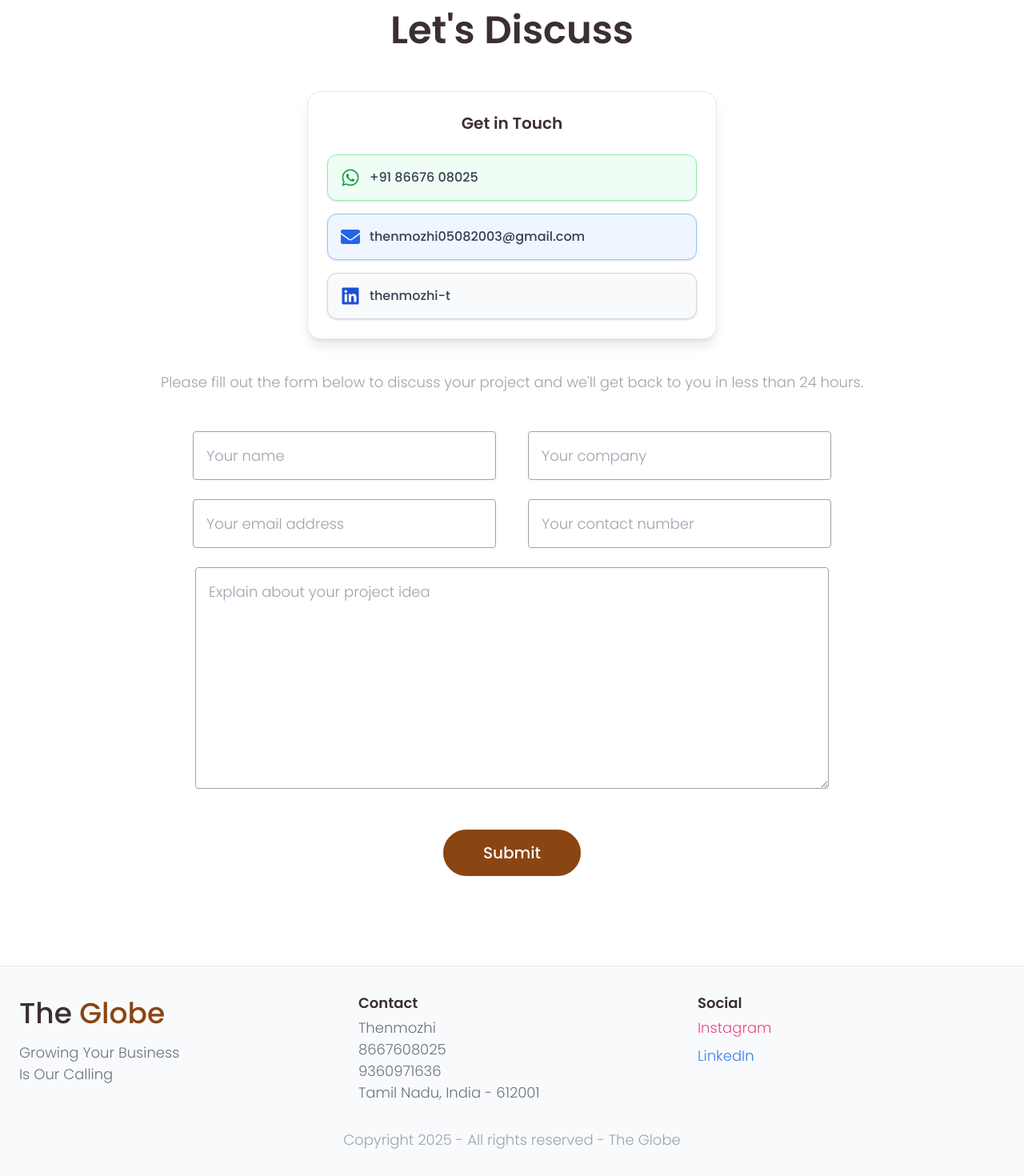
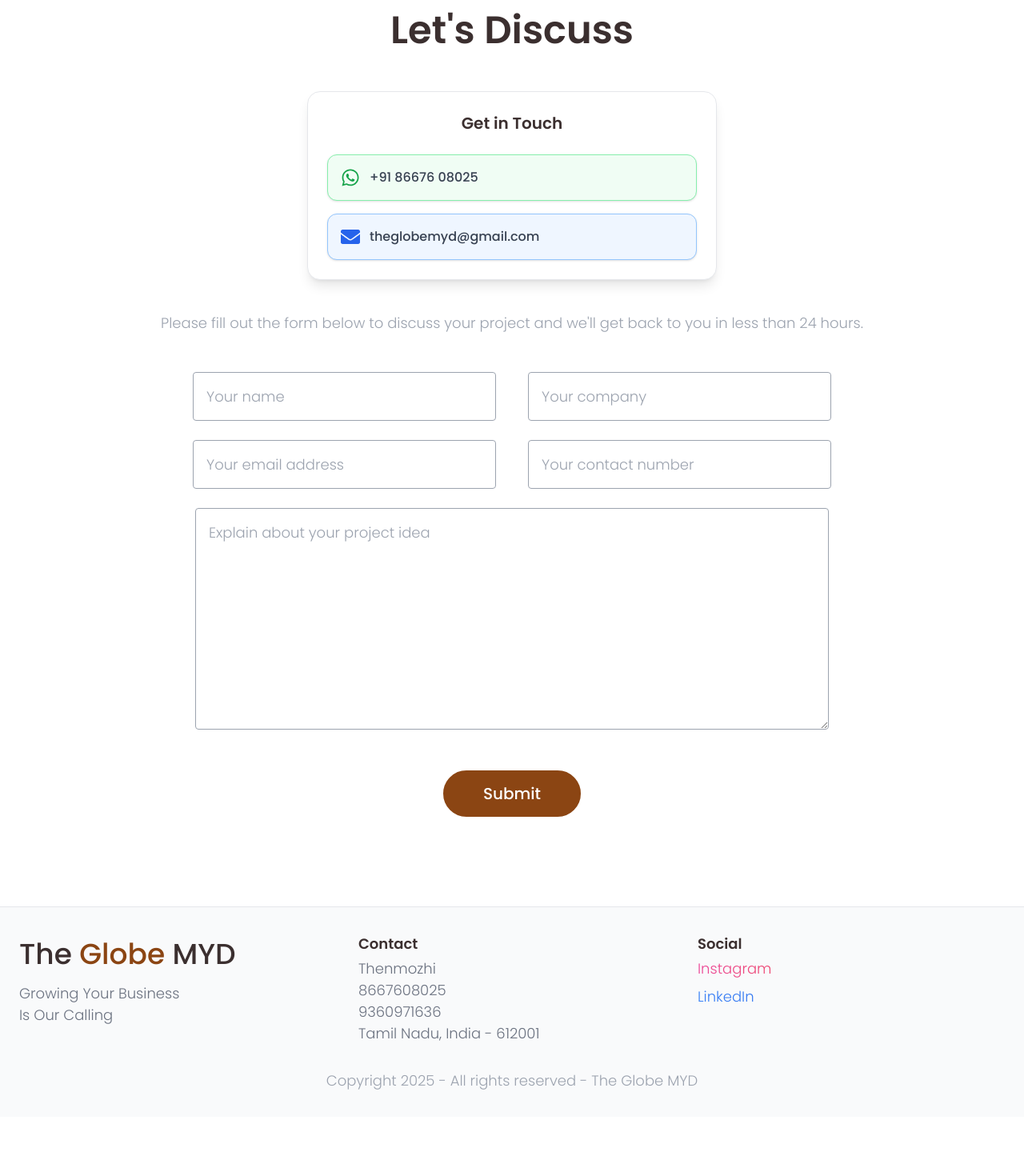
Before and after one commit to AbiXnash/theglobe, a React (Create React App) app: page /discuss-project in a window 1280 px wide. Shown: the part 165-1635 px from the top of the page at 80% size. After the commit the page ends 1561 px from the top, so only its background shows below. Built offline with nearby package versions, Linux system fonts and the light colour scheme.

Commit message:
Updated EmailJS, changed Company name

```diff
--- a/public/index.html
+++ b/public/index.html
@@ -32,8 +32,9 @@
       work correctly both with client-side routing and a non-root public URL.
       Learn how to configure a non-root public URL by running `npm run build`.
     -->
-    <title>The Globe</title>
+    <title>The Globe MYD</title>
   </head>
+
   <body>
     <noscript>You need to enable JavaScript to run this app.</noscript>
     <div id="root"></div>
--- a/src/parts/BrandIcon.js
+++ b/src/parts/BrandIcon.js
@@ -11,7 +11,7 @@ export default function BrandIcon() {
     <Button className="" type="link" href="/">
       <p className="text-theme-blue text-4xl font-medium ">
         The&nbsp;
-        <span className="text-theme-purple">Globe</span>
+        <span className="text-theme-purple">Globe</span> MYD
       </p>
     </Button>
   );
--- a/src/parts/DiscussForm.js
+++ b/src/parts/DiscussForm.js
@@ -14,7 +14,7 @@ import * as emailjs from "@emailjs/browser";
 import { ToastContainer, toast } from "react-toastify";
 // eslint-disable-next-line import/no-extraneous-dependencies
 import "react-toastify/dist/ReactToastify.css";
-import { FaWhatsapp, FaLinkedin, FaEnvelope } from "react-icons/fa";
+import { FaWhatsapp, FaEnvelope } from "react-icons/fa";
 import { Form } from "elements/Form";
 import Button from "elements/Button";
 
@@ -76,7 +76,7 @@ export const DiscussForm = (actions) => {
           <div className="space-y-4">
             {/* WhatsApp */}
             <a
-              href="https://wa.me/+918667608025"
+              href="https://wa.me/+919360971636"
               target="_blank"
               rel="noopener noreferrer"
               className="flex items-center gap-3 p-4 bg-green-50 border border-green-300 rounded-xl shadow hover:shadow-md hover:scale-105 transition-all"
@@ -87,25 +87,25 @@ export const DiscussForm = (actions) => {
 
             {/* Email */}
             <a
-              href="mailto:thenmozhi05082003@gmail.com"
+              href="mailto:theglobemyd@gmail.com"
               className="flex items-center gap-3 p-4 bg-blue-50 border border-blue-300 rounded-xl shadow hover:shadow-md hover:scale-105 transition-all"
             >
               <FaEnvelope className="text-blue-600 text-2xl" />
               <span className="text-gray-700 font-medium">
-                thenmozhi05082003@gmail.com
+                theglobemyd@gmail.com
               </span>
             </a>
 
             {/* LinkedIn */}
-            <a
-              href="https://linkedin.com/in/thenmozhi-t"
-              target="_blank"
-              rel="noopener noreferrer"
-              className="flex items-center gap-3 p-4 bg-gray-50 border border-gray-300 rounded-xl shadow hover:shadow-md hover:scale-105 transition-all"
-            >
-              <FaLinkedin className="text-blue-700 text-2xl" />
-              <span className="text-gray-700 font-medium">thenmozhi-t</span>
-            </a>
+            {/* <a */}
+            {/*   href="https://linkedin.com/in/thenmozhi-t" */}
+            {/*   target="_blank" */}
+            {/*   rel="noopener noreferrer" */}
+            {/*   className="flex items-center gap-3 p-4 bg-gray-50 border border-gray-300 rounded-xl shadow hover:shadow-md hover:scale-105 transition-all" */}
+            {/* > */}
+            {/*   <FaLinkedin className="text-blue-700 text-2xl" /> */}
+            {/*   <span className="text-gray-700 font-medium">thenmozhi-t</span> */}
+            {/* </a> */}
           </div>
         </div>
       </Fade>
--- a/src/parts/Footer.js
+++ b/src/parts/Footer.js
@@ -60,7 +60,7 @@ export default function Footer() {
         {/* Footer */}
         <div className="text-center mt-8">
           <p className="text-lg text-gray-400 font-light">
-            Copyright 2025 - All rights reserved - The Globe
+            Copyright 2025 - All rights reserved - The Globe MYD
           </p>
         </div>
       </div>
```
